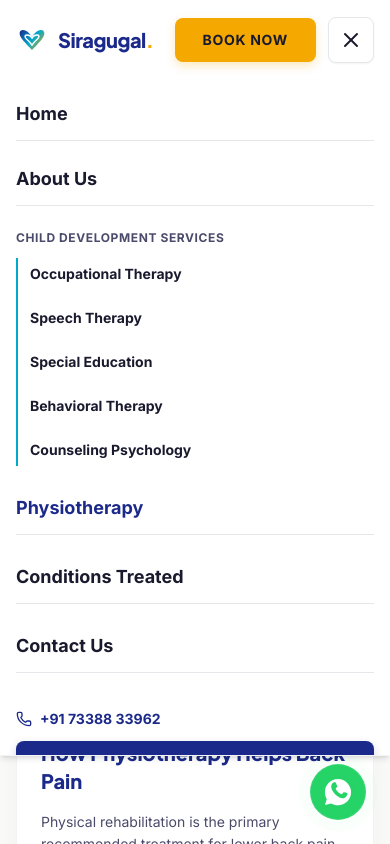
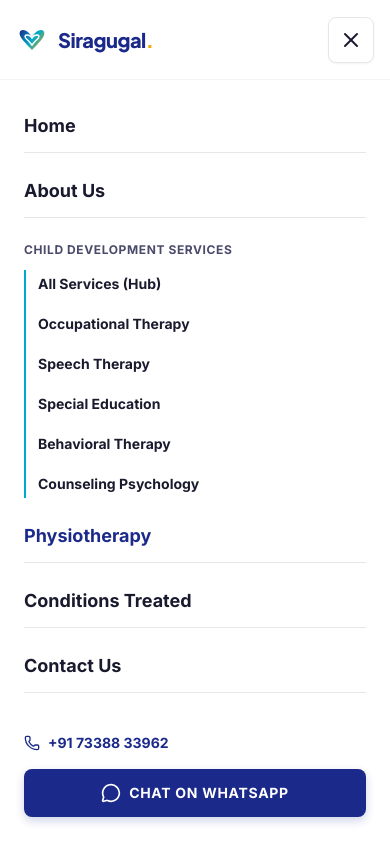
Before and after one commit to actionhoodai-dev/siragugal-child-development-physiotheraphy-clinic, a Next.js app: page /physiotherapy/back-pain in a window 390 px wide. Both pictures are taken after a click on the button "Toggle Navigation Menu". Shown: the top 844 px of the page. Built offline with nearby package versions, Linux system fonts and the light colour scheme.

Commit message:
Refactor page headers to two-column grid with natural images, update Google Reviews UI to match Maps branding, and implement full-screen mobile menu overlay with clickable parent link

```diff
--- a/app/about/page.tsx
+++ b/app/about/page.tsx
@@ -1,6 +1,7 @@
 import SectionHeading from '@/components/shared/SectionHeading';
 import { getMetadata } from '@/lib/metadata';
 import { CheckCircle2, MapPin, Clock, Compass } from 'lucide-react';
+import Image from 'next/image';
 
 export const metadata = getMetadata({
   title: 'About Us | Specialized Rehabilitation Clinic in Namakkal',
@@ -36,19 +37,30 @@
     <div className="bg-bg-light">
 
       {/* Page Header */}
-      <section className="relative bg-primary text-white py-16 md:py-24 overflow-hidden">
-        {/* Background Image overlay */}
-        <div
-          className="absolute inset-0 bg-cover bg-center opacity-20 mix-blend-overlay pointer-events-none"
-          style={{ backgroundImage: `url('/images/child_therapy_hero.png')` }}
-        />
-        <div className="relative z-10 max-w-7xl mx-auto px-4 sm:px-6 lg:px-16 text-center lg:text-left">
+      <section className="bg-primary text-white py-12 md:py-16 overflow-hidden">
+        <div className="max-w-7xl mx-auto px-4 sm:px-6 lg:px-16 w-full">
+          <div className="grid grid-cols-1 lg:grid-cols-12 gap-8 items-center">
+            {/* Left side (60%): Text */}
+            <div className="lg:col-span-7 space-y-4 text-center lg:text-left">
               <span className="text-xs font-bold text-secondary uppercase tracking-widest block mb-1">
                 Who We Are
               </span>
               <h1 className="text-3xl md:text-5xl font-display font-extrabold uppercase tracking-tight leading-tight">
                 About Siragugal
               </h1>
+            </div>
+            {/* Right side (40%): Image (Natural Color) */}
+            <div className="lg:col-span-5 relative w-full aspect-[16/10] overflow-hidden rounded-xl border border-white/10 shadow-md">
+              <Image
+                src="/images/child_therapy_hero.png"
+                alt="About Siragugal"
+                fill
+                className="w-full h-full object-cover object-center"
+                sizes="(max-width: 1024px) 100vw, 35vw"
+                priority
+              />
+            </div>
+          </div>
         </div>
       </section>
 
--- a/app/child-development/page.tsx
+++ b/app/child-development/page.tsx
@@ -3,6 +3,7 @@
 import FaqSection from '@/components/shared/FaqSection';
 import { getMetadata } from '@/lib/metadata';
 import { Activity, Brain, MessageSquare, GraduationCap, Users, HeartPulse } from 'lucide-react';
+import Image from 'next/image';
 
 export const metadata = getMetadata({
   title: 'Child Development Therapy in Namakkal | Siragugal Center',
@@ -94,22 +95,33 @@
     <div className="bg-bg-light">
 
       {/* Hero Section */}
-      <section className="relative bg-primary text-white py-16 md:py-24 overflow-hidden">
-        {/* Background Image overlay */}
-        <div
-          className="absolute inset-0 bg-cover bg-center opacity-20 mix-blend-overlay pointer-events-none"
-          style={{ backgroundImage: `url('/images/child_occupational_therapy.png')` }}
-        />
-        <div className="relative z-10 max-w-7xl mx-auto px-4 sm:px-6 lg:px-16 text-center lg:text-left">
+      <section className="bg-primary text-white py-12 md:py-16 overflow-hidden">
+        <div className="max-w-7xl mx-auto px-4 sm:px-6 lg:px-16 w-full">
+          <div className="grid grid-cols-1 lg:grid-cols-12 gap-8 items-center">
+            {/* Left side (60%): Text */}
+            <div className="lg:col-span-7 space-y-4 text-center lg:text-left">
               <span className="text-xs font-bold text-secondary uppercase tracking-widest block mb-1">
                 Child Development Hub
               </span>
-          <h1 className="text-3xl md:text-5xl font-display font-extrabold uppercase tracking-tight leading-tight max-w-4xl">
+              <h1 className="text-3xl md:text-5xl font-display font-extrabold uppercase tracking-tight leading-tight">
                 Child Development Therapy — Unlocking Every Child's Potential
               </h1>
-          <p className="mt-4 text-base md:text-lg text-gray-300 font-semibold max-w-2xl leading-relaxed">
+              <p className="text-sm sm:text-base md:text-lg text-gray-300 font-semibold max-w-2xl leading-relaxed">
                 Our pediatric department coordinates occupational, speech, behavioral, and psychological therapies under one roof to support children with developmental differences.
               </p>
+            </div>
+            {/* Right side (40%): Image (Natural Color) */}
+            <div className="lg:col-span-5 relative w-full aspect-[16/10] overflow-hidden rounded-xl border border-white/10 shadow-md">
+              <Image
+                src="/images/child_occupational_therapy.png"
+                alt="Child Development Hub"
+                fill
+                className="w-full h-full object-cover object-center"
+                sizes="(max-width: 1024px) 100vw, 35vw"
+                priority
+              />
+            </div>
+          </div>
         </div>
       </section>
 
--- a/app/conditions/page.tsx
+++ b/app/conditions/page.tsx
@@ -2,6 +2,7 @@
 import ConditionCard from '@/components/shared/ConditionCard';
 import { getMetadata } from '@/lib/metadata';
 import Link from 'next/link';
+import Image from 'next/image';
 
 export const metadata = getMetadata({
   title: 'Conditions Treated | Child Development & Physiotherapy Center',
@@ -108,22 +109,33 @@
     <div className="bg-bg-light">
 
       {/* Header */}
-      <section className="relative bg-primary text-white py-16 md:py-24 overflow-hidden">
-        {/* Background Image overlay */}
-        <div
-          className="absolute inset-0 bg-cover bg-center opacity-20 mix-blend-overlay pointer-events-none"
-          style={{ backgroundImage: `url('/images/child_therapy_hero.png')` }}
-        />
-        <div className="relative z-10 max-w-7xl mx-auto px-4 sm:px-6 lg:px-16 text-center lg:text-left">
+      <section className="bg-primary text-white py-12 md:py-16 overflow-hidden">
+        <div className="max-w-7xl mx-auto px-4 sm:px-6 lg:px-16 w-full">
+          <div className="grid grid-cols-1 lg:grid-cols-12 gap-8 items-center">
+            {/* Left side (60%): Text */}
+            <div className="lg:col-span-7 space-y-4 text-center lg:text-left">
               <span className="text-xs font-bold text-secondary uppercase tracking-widest block mb-1">
                 Clinical Scope
               </span>
               <h1 className="text-3xl md:text-5xl font-display font-extrabold uppercase tracking-tight leading-tight">
                 Conditions We Treat
               </h1>
-          <p className="mt-4 text-base md:text-lg text-gray-300 font-semibold max-w-2xl leading-relaxed">
+              <p className="text-sm sm:text-base md:text-lg text-gray-300 font-semibold max-w-2xl leading-relaxed">
                 Siragugal Clinic provides expert therapeutic interventions for developmental delays, childhood disorders, and physical ailments.
               </p>
+            </div>
+            {/* Right side (40%): Image (Natural Color) */}
+            <div className="lg:col-span-5 relative w-full aspect-[16/10] overflow-hidden rounded-xl border border-white/10 shadow-md">
+              <Image
+                src="/images/child_therapy_hero.png"
+                alt="Conditions We Treat"
+                fill
+                className="w-full h-full object-cover object-center"
+                sizes="(max-width: 1024px) 100vw, 35vw"
+                priority
+              />
+            </div>
+          </div>
         </div>
       </section>
 
--- a/app/contact/page.tsx
+++ b/app/contact/page.tsx
@@ -7,6 +7,7 @@
   Phone, Mail, Clock, MapPin, MessageCircle,
   CheckCircle, Loader2, AlertCircle
 } from 'lucide-react';
+import Image from 'next/image';
 import FaqSection from '@/components/shared/FaqSection';
 import SectionHeading from '@/components/shared/SectionHeading';
 
@@ -115,22 +116,33 @@
     <div className="bg-bg-light">
 
       {/* Header */}
-      <section className="relative bg-primary text-white py-16 md:py-24 overflow-hidden">
-        {/* Background Image overlay */}
-        <div
-          className="absolute inset-0 bg-cover bg-center opacity-20 mix-blend-overlay pointer-events-none"
-          style={{ backgroundImage: `url('/images/child_therapy_hero.png')` }}
-        />
-        <div className="relative z-10 max-w-7xl mx-auto px-4 sm:px-6 lg:px-16 text-center lg:text-left">
+      <section className="bg-primary text-white py-12 md:py-16 overflow-hidden">
+        <div className="max-w-7xl mx-auto px-4 sm:px-6 lg:px-16 w-full">
+          <div className="grid grid-cols-1 lg:grid-cols-12 gap-8 items-center">
+            {/* Left side (60%): Text */}
+            <div className="lg:col-span-7 space-y-4 text-center lg:text-left">
               <span className="text-xs font-bold text-secondary uppercase tracking-widest block mb-1">
                 Get In Touch
               </span>
               <h1 className="text-3xl md:text-5xl font-display font-extrabold uppercase tracking-tight leading-tight">
                 Contact Siragugal
               </h1>
-          <p className="mt-4 text-base md:text-lg text-gray-300 font-semibold max-w-2xl leading-relaxed">
+              <p className="text-sm sm:text-base md:text-lg text-gray-300 font-semibold max-w-2xl leading-relaxed">
                 Reach out to our Namakkal clinic today to consult with our specialized rehabilitation therapists.
               </p>
+            </div>
+            {/* Right side (40%): Image (Natural Color) */}
+            <div className="lg:col-span-5 relative w-full aspect-[16/10] overflow-hidden rounded-xl border border-white/10 shadow-md">
+              <Image
+                src="/images/child_therapy_hero.png"
+                alt="Contact Siragugal"
+                fill
+                className="w-full h-full object-cover object-center"
+                sizes="(max-width: 1024px) 100vw, 35vw"
+                priority
+              />
+            </div>
+          </div>
         </div>
       </section>
 
--- a/app/physiotherapy/page.tsx
+++ b/app/physiotherapy/page.tsx
@@ -1,5 +1,6 @@
 import SectionHeading from '@/components/shared/SectionHeading';
 import Link from 'next/link';
+import Image from 'next/image';
 import { getMetadata } from '@/lib/metadata';
 import {
   Flame, Accessibility, RotateCw, Footprints,
@@ -29,22 +30,33 @@
     <div className="bg-bg-light">
 
       {/* Hero Section */}
-      <section className="relative bg-primary text-white py-16 md:py-24 overflow-hidden">
-        {/* Background Image overlay */}
-        <div
-          className="absolute inset-0 bg-cover bg-center opacity-20 mix-blend-overlay pointer-events-none"
-          style={{ backgroundImage: `url('/images/child_pediatric_physiotherapy.png')` }}
-        />
-        <div className="relative z-10 max-w-7xl mx-auto px-4 sm:px-6 lg:px-16 text-center lg:text-left">
+      <section className="bg-primary text-white py-12 md:py-16 overflow-hidden">
+        <div className="max-w-7xl mx-auto px-4 sm:px-6 lg:px-16 w-full">
+          <div className="grid grid-cols-1 lg:grid-cols-12 gap-8 items-center">
+            {/* Left side (60%): Text */}
+            <div className="lg:col-span-7 space-y-4 text-center lg:text-left">
               <span className="text-xs font-bold text-secondary uppercase tracking-widest block mb-1">
                 Physiotherapy Department
               </span>
-          <h1 className="text-3xl md:text-5xl font-display font-extrabold uppercase tracking-tight leading-tight max-w-4xl">
+              <h1 className="text-3xl md:text-5xl font-display font-extrabold uppercase tracking-tight leading-tight">
                 Expert Physiotherapy in Namakkal — Pain Relief, Rehabilitation, and Recovery
               </h1>
-          <p className="mt-4 text-base md:text-lg text-gray-300 font-semibold max-w-2xl leading-relaxed">
+              <p className="text-sm sm:text-base md:text-lg text-gray-300 font-semibold max-w-2xl leading-relaxed">
                 Our physiotherapy department offers evidence-based treatment for musculoskeletal, neurological, and sports injuries.
               </p>
+            </div>
+            {/* Right side (40%): Image (Natural Color) */}
+            <div className="lg:col-span-5 relative w-full aspect-[16/10] overflow-hidden rounded-xl border border-white/10 shadow-md">
+              <Image
+                src="/images/child_pediatric_physiotherapy.png"
+                alt="Physiotherapy Department"
+                fill
+                className="w-full h-full object-cover object-center"
+                sizes="(max-width: 1024px) 100vw, 35vw"
+                priority
+              />
+            </div>
+          </div>
         </div>
       </section>
 
--- a/components/home/StatsBar.tsx
+++ b/components/home/StatsBar.tsx
@@ -27,11 +27,11 @@
 
           {/* Static Hours Card */}
           <div className="flex flex-col items-center justify-center text-center p-6 bg-white/5 border border-white/10 rounded-xl">
-            <span className="text-2xl sm:text-3xl font-display font-extrabold text-secondary flex items-center gap-2 whitespace-nowrap">
-              <Clock className="h-6 w-6 text-secondary flex-shrink-0" />
+            <span className="text-lg sm:text-xl md:text-2xl font-display font-extrabold text-secondary flex items-center gap-2 whitespace-nowrap">
+              <Clock className="h-5 w-5 text-secondary flex-shrink-0" />
               <span className="tracking-tight">9:30 AM - 8:00 PM</span>
             </span>
-            <span className="mt-3 text-xs md:text-sm font-semibold text-white uppercase tracking-wider leading-tight whitespace-nowrap">
+            <span className="mt-3 text-[10px] sm:text-xs font-semibold text-white uppercase tracking-wider leading-tight whitespace-nowrap">
               Daily Availability (Mon-Sat)
             </span>
           </div>
--- a/components/layout/Navbar.tsx
+++ b/components/layout/Navbar.tsx
@@ -135,19 +135,22 @@
             </Link>
 
             {/* Child Development Dropdown */}
-            <div className="relative" ref={dropdownRef}>
-              <button
-                onClick={() => setDropdownOpen(!dropdownOpen)}
+            <div
+              className="relative"
+              ref={dropdownRef}
+              onMouseLeave={() => setDropdownOpen(false)}
+            >
+              <Link
+                href="/child-development"
                 onMouseEnter={() => setDropdownOpen(true)}
+                onClick={() => setDropdownOpen(false)}
                 className={`flex items-center font-semibold text-sm transition-colors hover:text-primary focus:outline-none ${
                   pathname.startsWith('/child-development') ? 'text-primary' : 'text-text-dark'
                 }`}
-                aria-expanded={dropdownOpen}
-                aria-haspopup="true"
               >
                 Child Development
                 <ChevronDown className={`ml-1 h-4 w-4 transition-transform duration-200 ${dropdownOpen ? 'rotate-180' : ''}`} />
-              </button>
+              </Link>
 
               <AnimatePresence>
                 {dropdownOpen && (
@@ -157,7 +160,7 @@
                     exit={{ opacity: 0, y: 15 }}
                     transition={{ duration: 0.2 }}
                     className="absolute left-0 mt-3 w-80 bg-white border border-gray-100 rounded-xl shadow-lg p-4 z-50"
-                    onMouseLeave={() => setDropdownOpen(false)}
+                    onMouseEnter={() => setDropdownOpen(true)}
                   >
                     <div className="grid gap-2">
                       <p className="text-xs font-bold text-text-mid uppercase tracking-wider border-b pb-2">
@@ -237,39 +240,69 @@
       <AnimatePresence>
         {isOpen && (
           <motion.div
-            initial={{ opacity: 0, height: 0 }}
-            animate={{ opacity: 1, height: 'auto' }}
-            exit={{ opacity: 0, height: 0 }}
-            transition={{ duration: 0.3, ease: 'easeInOut' }}
-            className="md:hidden w-full bg-white border-b border-gray-100 shadow-md overflow-y-auto"
+            initial={{ opacity: 0, x: '100%' }}
+            animate={{ opacity: 1, x: 0 }}
+            exit={{ opacity: 0, x: '100%' }}
+            transition={{ type: 'tween', duration: 0.3 }}
+            className="fixed inset-0 w-screen h-screen bg-white z-[60] flex flex-col md:hidden overflow-y-auto"
           >
-            <div className="px-4 pt-4 pb-6 space-y-5 max-h-[80vh] overflow-y-auto">
+            {/* Drawer Header */}
+            <div className="flex justify-between items-center h-20 px-4 border-b border-gray-100 flex-shrink-0">
+              <Link href="/" className="flex items-center space-x-2.5 focus:outline-none" onClick={() => setIsOpen(false)}>
+                <WingsLogo />
+                <span className="font-display text-xl font-extrabold text-primary tracking-tight leading-none">
+                  Siragugal<span className="text-secondary font-black">.</span>
+                </span>
+              </Link>
+              <button
+                onClick={() => setIsOpen(false)}
+                className="p-2.5 text-text-dark border border-gray-200 rounded-lg bg-white shadow-sm focus:outline-none flex items-center justify-center"
+                aria-label="Close Navigation Menu"
+              >
+                <X className="h-6 w-6" />
+              </button>
+            </div>
+
+            {/* Links Content */}
+            <div className="flex-1 px-6 py-8 space-y-6 overflow-y-auto">
               <Link
                 href="/"
-                className={`block font-extrabold text-lg border-b pb-3 pt-1 ${pathname === '/' ? 'text-primary' : 'text-text-dark'}`}
+                className={`block font-extrabold text-lg border-b pb-3 ${pathname === '/' ? 'text-primary' : 'text-text-dark'}`}
+                onClick={() => setIsOpen(false)}
               >
                 Home
               </Link>
               <Link
                 href="/about"
-                className={`block font-extrabold text-lg border-b pb-3 pt-1 ${pathname === '/about' ? 'text-primary' : 'text-text-dark'}`}
+                className={`block font-extrabold text-lg border-b pb-3 ${pathname === '/about' ? 'text-primary' : 'text-text-dark'}`}
+                onClick={() => setIsOpen(false)}
               >
                 About Us
               </Link>
 
               {/* Flat list for Child Dev Services */}
-              <div className="space-y-3 pt-1">
+              <div className="space-y-3">
                 <span className="block text-xs font-bold text-text-mid uppercase tracking-wider">
                   Child Development Services
                 </span>
                 <div className="pl-3 border-l-2 border-accent space-y-3">
+                  <Link
+                    href="/child-development"
+                    className={`block text-sm font-bold py-1 transition-colors ${
+                      pathname === '/child-development' ? 'text-primary' : 'text-text-dark hover:text-primary'
+                    }`}
+                    onClick={() => setIsOpen(false)}
+                  >
+                    All Services (Hub)
+                  </Link>
                   {childDevServices.map((service) => (
                     <Link
                       key={service.href}
                       href={service.href}
-                      className={`block text-sm font-bold py-1.5 transition-colors ${
+                      className={`block text-sm font-bold py-1 transition-colors ${
                         pathname === service.href ? 'text-primary' : 'text-text-dark hover:text-primary'
                       }`}
+                      onClick={() => setIsOpen(false)}
                     >
                       {service.name}
                     </Link>
@@ -279,25 +312,28 @@
 
               <Link
                 href="/physiotherapy"
-                className={`block font-extrabold text-lg border-b pb-3 pt-2 ${pathname.startsWith('/physiotherapy') ? 'text-primary' : 'text-text-dark'}`}
+                className={`block font-extrabold text-lg border-b pb-3 ${pathname.startsWith('/physiotherapy') ? 'text-primary' : 'text-text-dark'}`}
+                onClick={() => setIsOpen(false)}
               >
                 Physiotherapy
               </Link>
               <Link
                 href="/conditions"
-                className={`block font-extrabold text-lg border-b pb-3 pt-2 ${pathname === '/conditions' ? 'text-primary' : 'text-text-dark'}`}
+                className={`block font-extrabold text-lg border-b pb-3 ${pathname === '/conditions' ? 'text-primary' : 'text-text-dark'}`}
+                onClick={() => setIsOpen(false)}
               >
                 Conditions Treated
               </Link>
               <Link
                 href="/contact"
-                className={`block font-extrabold text-lg border-b pb-3 pt-2 ${pathname === '/contact' ? 'text-primary' : 'text-text-dark'}`}
+                className={`block font-extrabold text-lg border-b pb-3 ${pathname === '/contact' ? 'text-primary' : 'text-text-dark'}`}
+                onClick={() => setIsOpen(false)}
               >
                 Contact Us
               </Link>
 
               {/* Mobile Contact strip */}
-              <div className="pt-4 space-y-3">
+              <div className="pt-4 space-y-4">
                 <a
                   href="tel:+917338833962"
                   className="flex items-center text-sm font-bold text-primary"
@@ -312,6 +348,7 @@
                   rel="noopener noreferrer"
                   className="flex items-center justify-center btn btn-primary w-full py-3 text-sm uppercase tracking-wider"
                   aria-label="Chat on WhatsApp"
+                  onClick={() => setIsOpen(false)}
                 >
                   <MessageCircle className="h-5 w-5 mr-2" />
                   Chat on WhatsApp
--- a/components/shared/ServiceInternalLayout.tsx
+++ b/components/shared/ServiceInternalLayout.tsx
@@ -3,6 +3,7 @@
 import React from 'react';
 import BreadcrumbNav from './BreadcrumbNav';
 import Link from 'next/link';
+import Image from 'next/image';
 
 interface BreadcrumbItem {
   name: string;
@@ -30,24 +31,32 @@
     <article className="min-h-screen bg-bg-light py-8 md:py-12">
       <div className="max-w-7xl mx-auto px-4 sm:px-6 lg:px-16">
 
-        {/* Breadcrumbs */}
-        <BreadcrumbNav items={breadcrumbs} />
-
         {/* Hero Section */}
-        <header className="relative bg-primary text-white rounded-2xl shadow-lg p-6 md:p-10 mb-8 md:mb-12 border border-white/5 overflow-hidden">
-          {imageUrl && (
-            <div
-              className="absolute inset-0 bg-cover bg-center opacity-20 mix-blend-overlay pointer-events-none"
-              style={{ backgroundImage: `url('${imageUrl}')` }}
-            />
-          )}
-          <div className="relative z-10">
-            <h1 className="text-2xl sm:text-3xl md:text-5xl font-display font-extrabold mb-4 uppercase tracking-tight leading-tight">
-              {title}
-            </h1>
-            <p className="text-base sm:text-lg md:text-xl font-semibold text-secondary max-w-4xl leading-relaxed">
-              {boldSentence}
-            </p>
+        <header className="bg-primary text-white rounded-2xl shadow-lg mb-8 md:mb-12 border border-white/5 overflow-hidden">
+          <div className="grid grid-cols-1 lg:grid-cols-12 gap-8 p-6 md:p-8 items-center">
+            {/* Left side (60%): Text */}
+            <div className="lg:col-span-7 space-y-4">
+              <BreadcrumbNav items={breadcrumbs} />
+              <h1 className="text-2xl sm:text-3xl md:text-4xl lg:text-5xl font-display font-extrabold uppercase tracking-tight leading-tight">
+                {title}
+              </h1>
+              <p className="text-sm sm:text-base md:text-lg font-medium text-secondary max-w-2xl leading-relaxed">
+                {boldSentence}
+              </p>
+            </div>
+            {/* Right side (40%): Image (Natural Color) */}
+            {imageUrl && (
+              <div className="lg:col-span-5 relative w-full aspect-[16/10] overflow-hidden rounded-xl border border-white/10 shadow-md">
+                <Image
+                  src={imageUrl}
+                  alt={title}
+                  fill
+                  className="w-full h-full object-cover object-center"
+                  sizes="(max-width: 1024px) 100vw, 35vw"
+                  priority
+                />
+              </div>
+            )}
           </div>
         </header>
 
```
Also changed, not shown: components/home/GoogleReviews.tsx (+70 -37 lines). Lines whose indentation alone changed are shown as unchanged.
